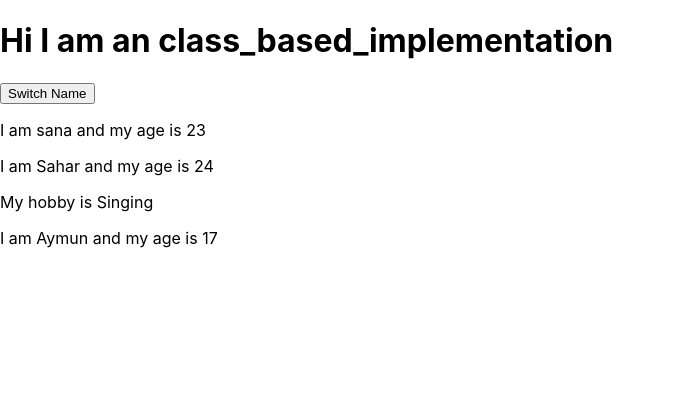
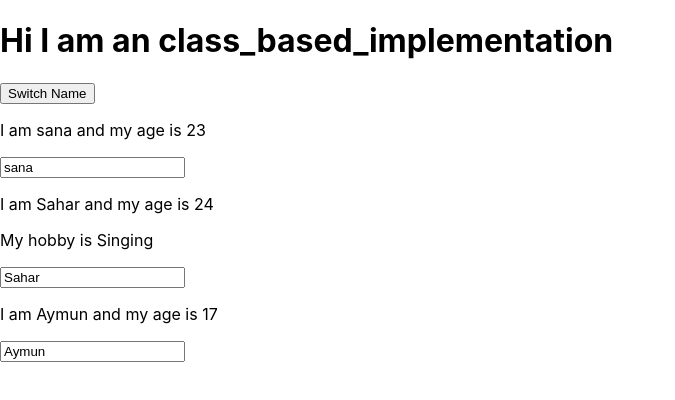
Before and after one commit to saharejaz2324/React_Project, a React (Create React App) app: page / in a window 1280 px wide. Shown: the top 400 px of the page, without its empty margins (0-675 px from the left). Built offline with nearby package versions, Linux system fonts and the light colour scheme.

Commit message:
Implement Two way binding

```diff
--- a/src/Person/Person.js
+++ b/src/Person/Person.js
@@ -8,6 +8,10 @@
             {props.children}
         </p>
 
+        {/* Two Way binding */}
+
+        <input type='text' onChange = {props.changed} value = {props.name}></input>
+
     </div>
 )
 }
--- a/src/class_based_implementation/class_based_implementation.js
+++ b/src/class_based_implementation/class_based_implementation.js
@@ -19,6 +19,17 @@
       ]
     })
   }
+
+  nameChangedHandler = (event) => {
+    console.log('event', event.target.value);
+    this.setState({
+      person : [
+        { name : event.target.value , age : 23 },
+        { name : 'Sahar', age : 24 },
+        { name: 'Aymun', age: 7 }
+      ]
+    })
+  }
   render() {
     return(
       <div className="App">
@@ -26,10 +37,12 @@
         <button onClick = {() => {this.switchNameHandler('Emaan!!!')}}>Switch Name</button> {/* this method is not preferable as this is insufficient at some stage. So, avoid using this syntax */}
         {/* <button onClick = {this.switchNameHandler.bind(this, 'Emaan')}>Switch Name</button> */}
         <Person
+          changed = {this.nameChangedHandler}
           name= {this.state.person[0].name}
           age = {this.state.person[0].age}>
         </Person>
-        <Person click = {this.switchNameHandler.bind(this, 'Maryam')}
+        <Person
+          click = {this.switchNameHandler.bind(this, 'Maryam')}
           name= {this.state.person[1].name}
           age = {this.state.person[1].age}>My hobby is Singing
         </Person>
```
